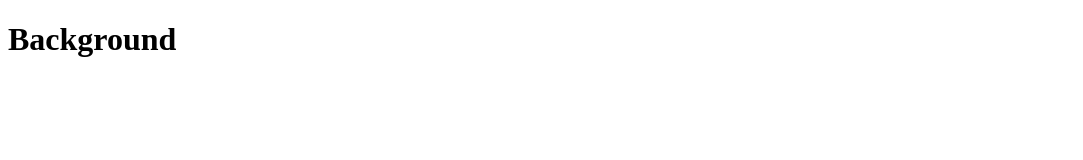
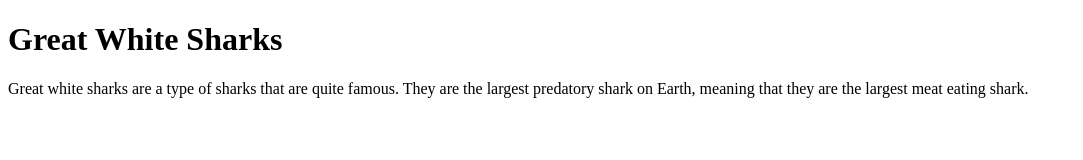
Before and after one commit to VidvathVankina/VidvathVankina.github.io, a plain HTML site: page index.html in a window 1280 px wide. Shown: the whole page, without its empty margins (0-1083 px from the left). Drawn offline with Linux system fonts and the light colour scheme.

Commit message:
Update index.html

```diff
--- a/index.html
+++ b/index.html
@@ -1,11 +1,11 @@
 <!DOCTYPE html>
 <html>
 <head>
-  <title>AllAboutGreatWhiteSharks</title>
+  <title>All About Great White Sharks</title>
 </head>
 <body>
-<h1>Background</h1>
-
+<h1>Great White Sharks</h1>
+<p>Great white sharks are a type of sharks that are quite famous. They are the largest predatory shark on Earth, meaning that they are the largest meat eating shark.</p>
 </body>
 
 
```
